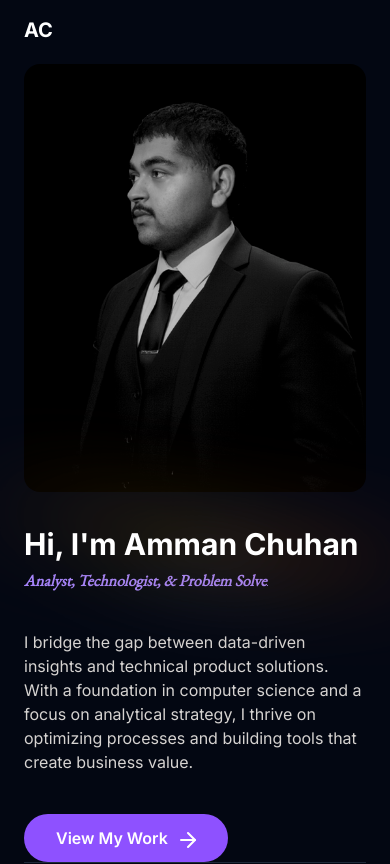
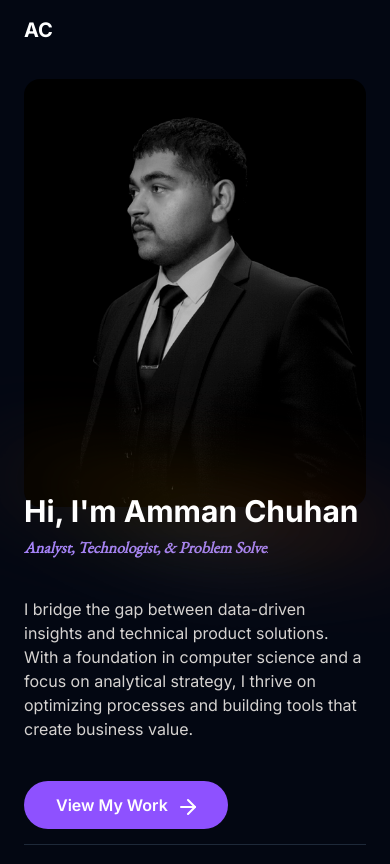
Before and after one commit to SatoshiBall101/resume-website, a Next.js app: page / in a window 390 px wide. Shown: the top 864 px of the page. Built offline with nearby package versions, Linux system fonts and the light colour scheme.

Commit message:
phone optim3

```diff
--- a/app/page.tsx
+++ b/app/page.tsx
@@ -83,7 +83,7 @@ export default function PortfolioPage() {
                     </div>
 
                     {/* INTRO TEXT */}
-                    <div className="relative z-10 max-w-4xl text-left mt-8 md:mt-0">
+                    <div className="relative z-10 max-w-4xl text-left -mt-4 sm:mt-0 md:mt-0">
                     <motion.h1
                         className="text-3xl sm:text-5xl md:text-7xl font-bold text-white mb-6 leading-snug sm:leading-tight relative"
                         initial={{ opacity: 0, y: 20 }}
```
